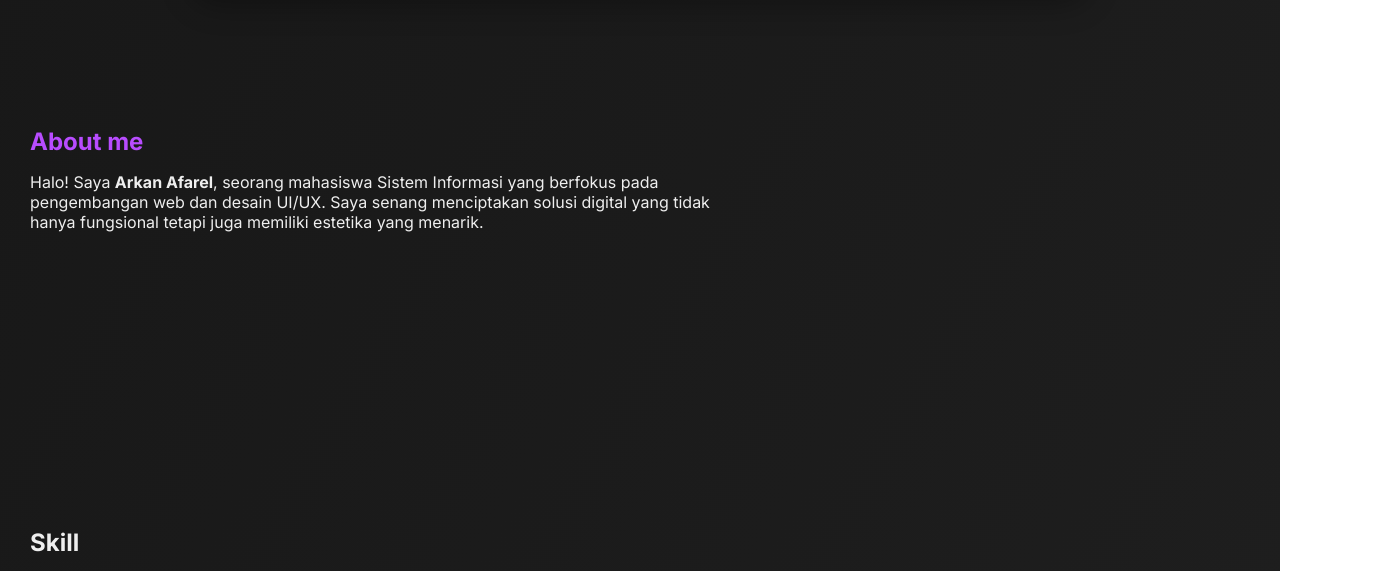
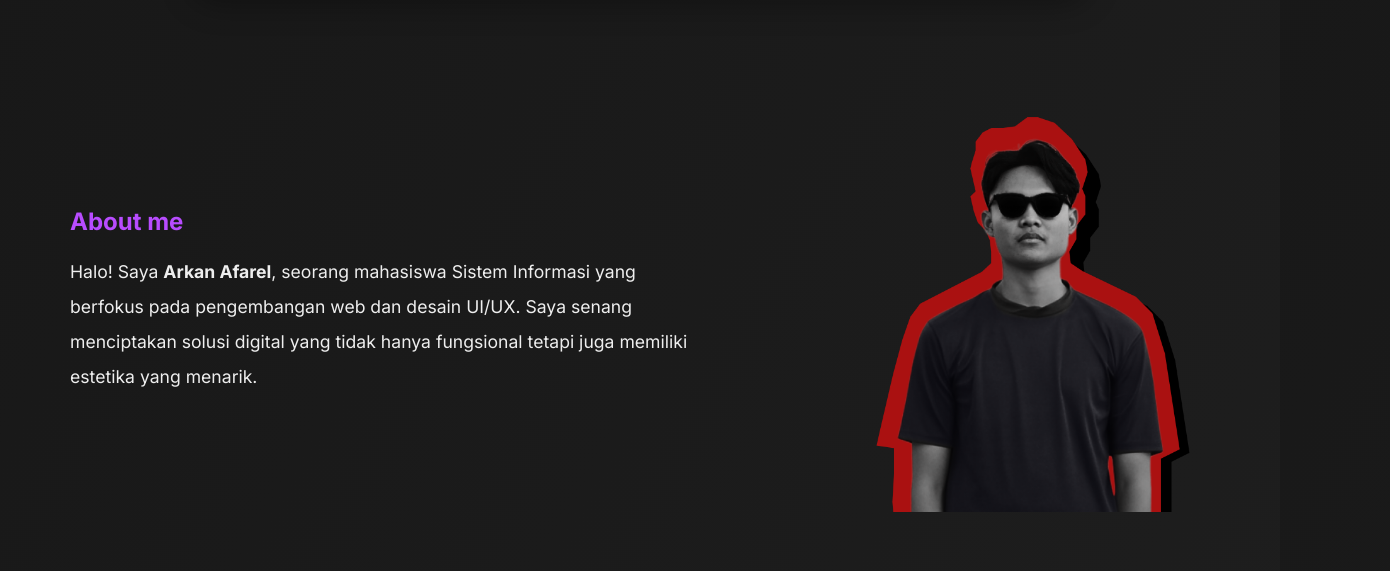
Before and after one commit to Arkanafarel/ini-web, a plain HTML site: page index.html in a window 1280 px wide. Shown: the part 79-650 px from the top of the page, 1390 px wide, since content can reach past the window. Drawn offline with Linux system fonts and the light colour scheme.

Commit message:
add image profile

```diff
--- a/index.html
+++ b/index.html
@@ -36,6 +36,10 @@
                         pengembangan web dan desain UI/UX. Saya senang menciptakan solusi digital yang tidak hanya
                         fungsional tetapi juga memiliki estetika yang menarik.
                     </p>
+                </div>
+
+                <div class="profile-image">
+                    <img src="image123.png" alt="foto profile">
                 </div>
             </div>
         </section>
--- a/styles.css
+++ b/styles.css
@@ -103,8 +103,9 @@ main {
     background: transparent;
     border: none;
     box-shadow: none;
-    margin-top: 100px;
-    max-width: 700px;
+    margin-top: 20px;
+    width: 100%;
+    padding: 80px 120px;   /* ruang kiri kanan */
     padding: 30px;
 }
 
@@ -112,17 +113,15 @@ main {
     transform: translateY(-5px);
 }
 
-.about-container {
-    display: flex;
-    align-items: center;
-    justify-content: space-between;
-    gap: 40px;
-    width: 100%;
+.profile-content {
+    width: 55%;          /* ⬅️ bikin teks dominan */
 }
 
-.profile-content {
-    flex: 1;
+.profile-content p {
+    line-height: 2;
+    font-size: 1.1rem;
 }
+
 
 .profile-content h2 {
     color: #b84cff;
@@ -130,19 +129,30 @@ main {
 }
 
 .profile-image {
-    flex: 1;
+    width: 45%;
     display: flex;
-    justify-content: center;
+    justify-content: flex-end;   /* ⬅️ kunci ke kanan */
+    padding-right: 150px;
 }
 
 .profile-image img {
-    width: 250px;
-    height: 250px;
-    object-fit: cover;
-    border-radius: 20px;
-    border: 2px solid #6e01b8;
-    box-shadow: 0 10px 20px rgba(110, 1, 184, 0.3);
+    width: 340px;
+    height: auto;
+    object-fit: contain;
 }
+
+
+
+
+.about-container {
+    display: flex;
+    align-items: center;
+    justify-content: space-between;
+    width: 100%;
+    margin: 0 auto;
+    padding: 60px 40px;
+}
+
 
 .skill p i {
     margin-right: 10px;
```
Also changed, not shown: image123.png (added).
